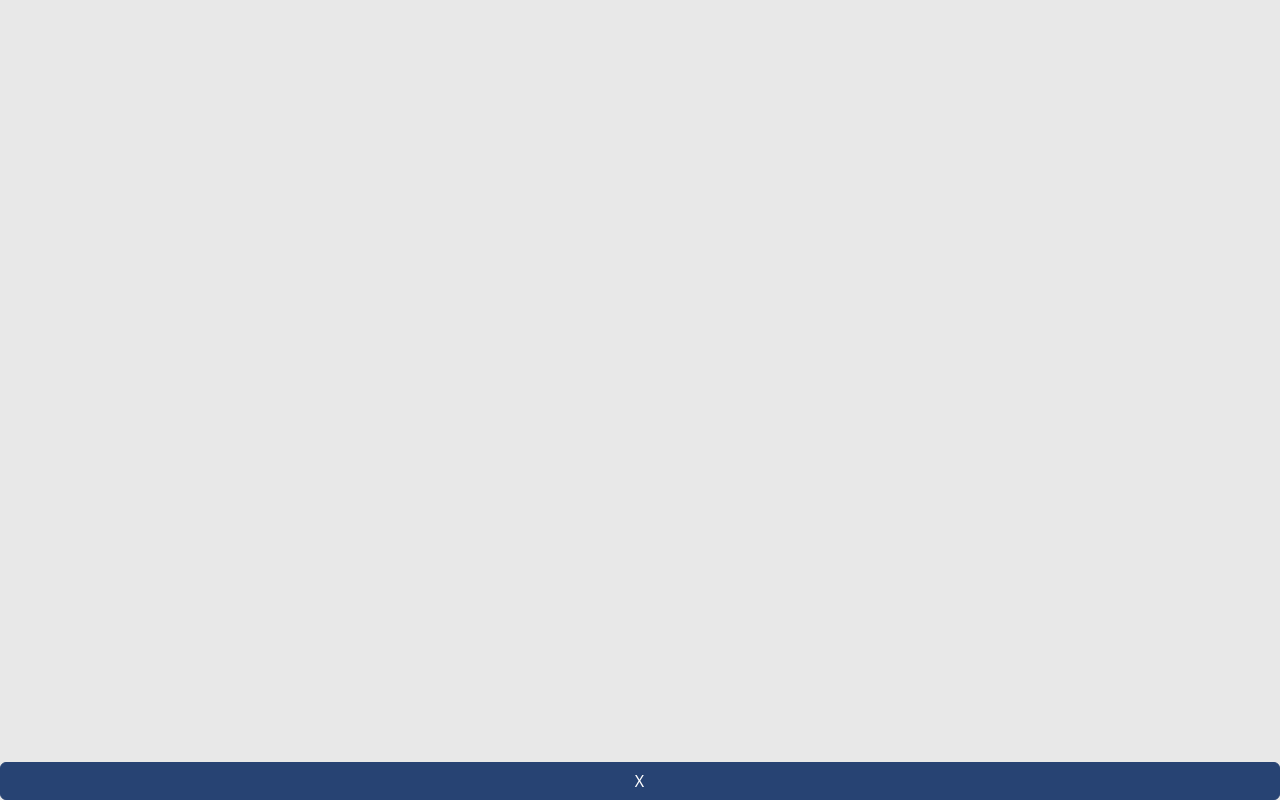
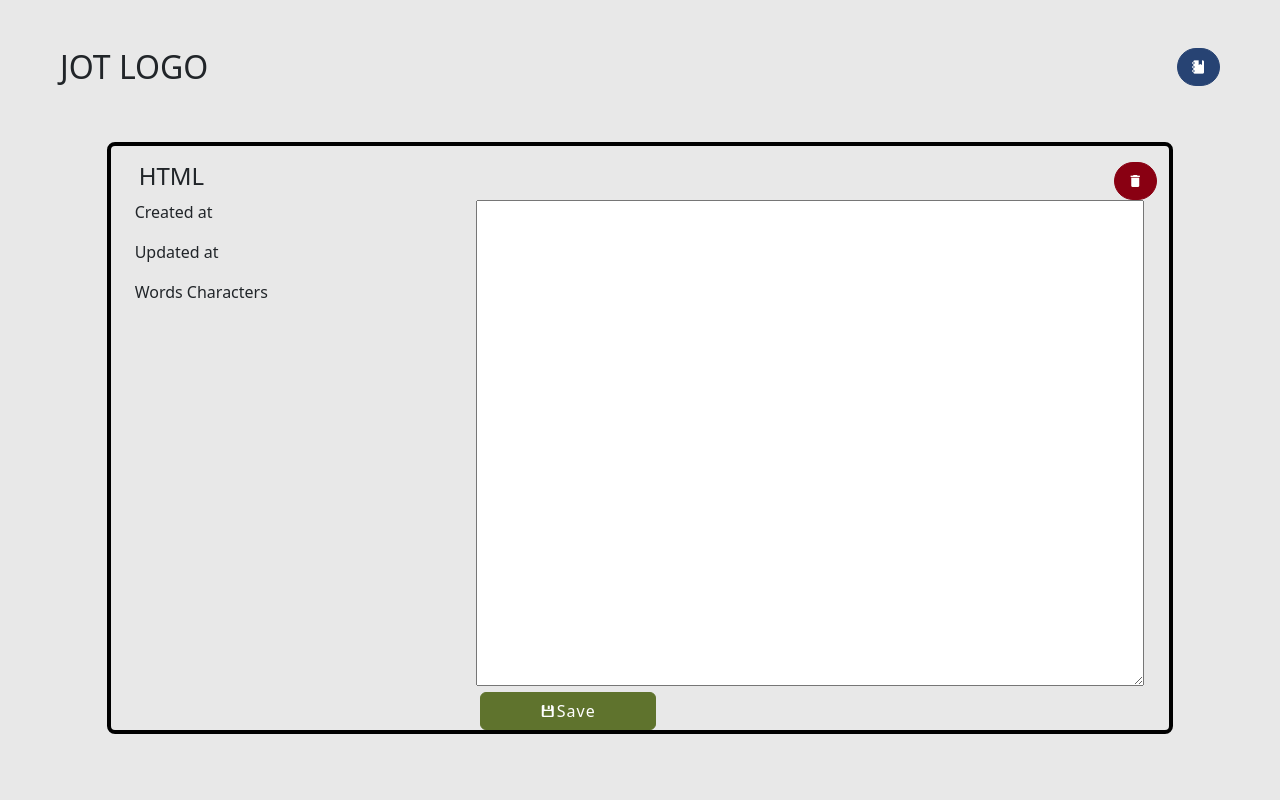
Before and after one commit to AustinPerry22/Jot, a website with bundled scripts: page index.html in a window 1280 px wide. Built offline with nearby package versions, Linux system fonts and the light colour scheme; a script that the page names is missing.

Commit message:
working on body area

```diff
--- a/app/router.js
+++ b/app/router.js
@@ -5,7 +5,7 @@ import { NotesView } from "./views/NotesView.js";
 export const router = [
   {
     path: '',
-    controller: NotesController,
+    // controller: NotesController,
     view: NotesView
   }
 ]
--- a/app/views/NotesView.js
+++ b/app/views/NotesView.js
@@ -1,5 +1,5 @@
 export const NotesView = /*html*/`
-<section class="row justify-content-between">
+
 <div class="offcanvas offcanvas-start bg-primary" tabindex="-1" id="offcanvas" aria-controls="offcanvas">
 <div class="offcanvas-header">
   <h3 class="offcanvas-title">Jots: <span id="notesNumber">0</span></h3>
@@ -23,33 +23,5 @@ export const NotesView = /*html*/`
 
 
 
-      <!-- Active View -->
-      <div class="col-md-8 pt-5" id="activeNote">
-        <!-- <section class="row justify-content-between">
-          <div class="col-6">
-            <h4>HTML</h4>
-          </div>
 
-          <div class="col6"></div>
-        </section>
-
-        <section class="row">
-          <div class="col-2">
-            <p>Created at</p>
-            <p>Updated at</p>
-            <p>Words Characters</p>
-          </div>
-
-          <div class="col-10">
-            <textarea name="noteText" id="" cols="70" rows="20"></textarea>
-            <section class=" row justify-content-start">
-              <button class="btn btn-success col-3 me-5 ms-3"><i class="mdi mdi-floppy"></i>Save</button>
-              <button class="btn btn-danger col-3 ms-5"><i class="mdi mdi-delete"></i>Delete</button>
-            </section>
-          </div>
-        </section> -->
-      </div>
-    </section>
-    </div>
-    </section>
 `
--- a/assets/style/style.css
+++ b/assets/style/style.css
@@ -1 +1,8 @@
 /* BASIC STYLES HERE */
+.border-active {
+    border-style: solid;
+    border-radius: .5em;
+    border-color: rgb(0, 0, 0);
+    border-width: .25em;
+
+}
--- a/index.html
+++ b/index.html
@@ -17,10 +17,63 @@
 
 <body>
   <!-- SECTION -->
+
+  <!-- <button class="btn btn-primary" data-bs-toggle="offcanvas" href="#offcanvas" role="button" -->
+  <!-- aria-controls="offcanvas">X</button> -->
+
+
+  <div class="container-fluid">
+
+    <section class="row p-5">
+      <div class="col-6">
+        <h2>JOT LOGO</h2>
+      </div>
+      <div class="col-6 text-end">
+        <button class="btn btn-primary rounded-5" data-bs-toggle="offcanvas" href="#offcanvas" role="button"
+          aria-controls="offcanvas"><i class="mdi mdi-notebook"></i></button>
+      </div>
+    </section>
+
+
+
+
+    <section class="row justify-content-center" id="activeNote">
+      <div class="col-10 border-active">
+        <section class="row justify-content-end pt-3">
+          <div class="col-6">
+            <h4 class="ps-3">HTML</h4>
+          </div>
+          <div class="col-6 text-end">
+            <button class="btn btn-danger rounded-5"><i class="mdi mdi-delete"></i></button>
+          </div>
+        </section>
+
+        <section class="row">
+          <div class="col-4 ps-4">
+            <p>Created at</p>
+            <p>Updated at</p>
+            <p>Words Characters</p>
+          </div>
+<!-- ANCHOR -->
+
+          <div class="col-8">
+            <textarea name="noteText" id="" cols="70" rows="20"></textarea>
+            <section class=" row justify-content-start">
+              <button class="btn btn-success col-3 me-5 ms-3"><i class="mdi mdi-floppy"></i>Save</button>
+
+            </section>
+          </div>
+        </section>
+      </div>
+    </section>
+  </div>
+  </div>
+
+
+
+
   <main class="container-fluid" id="router-view">
   </main>
-  <button class="btn btn-primary" data-bs-toggle="offcanvas" href="#offcanvas" role="button"
-    aria-controls="offcanvas">X</button>
 
 
   <!-- <div class="offcanvas offcanvas-start bg-primary" tabindex="-1" id="offcanvas" aria-controls="offcanvas">
```
